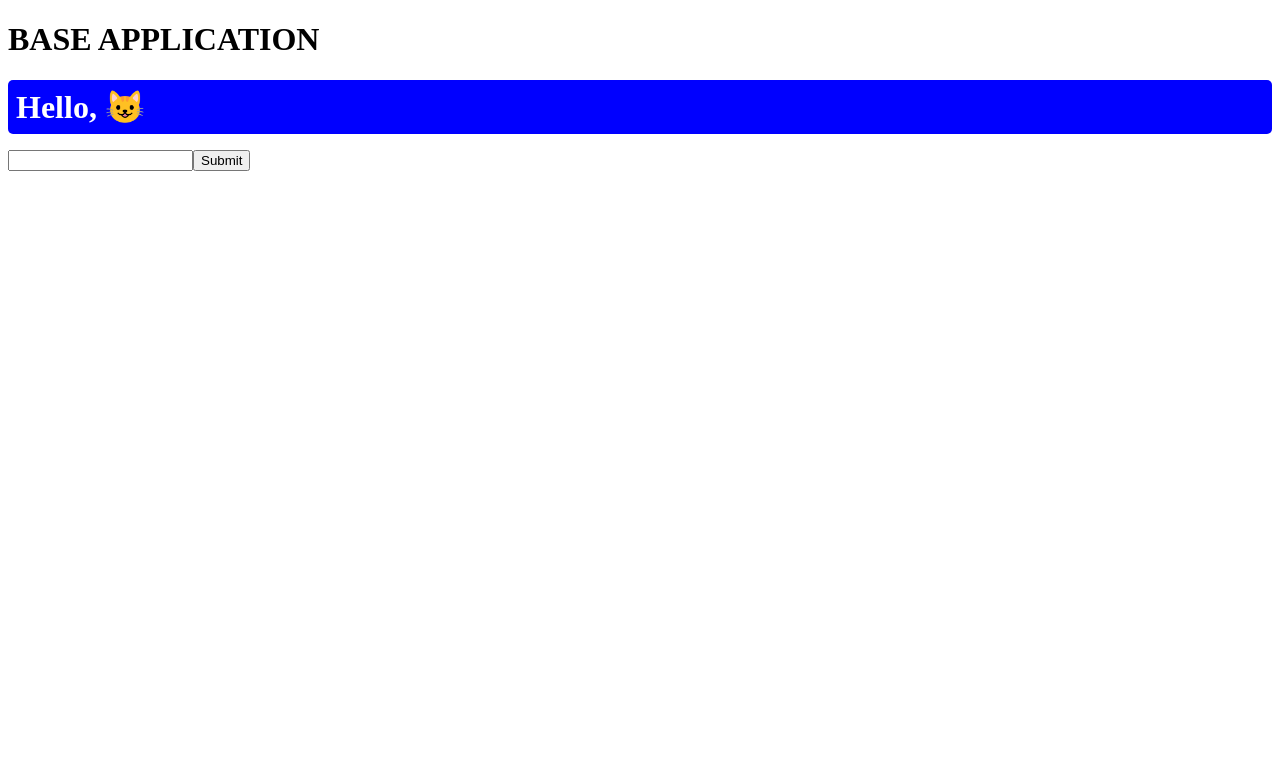
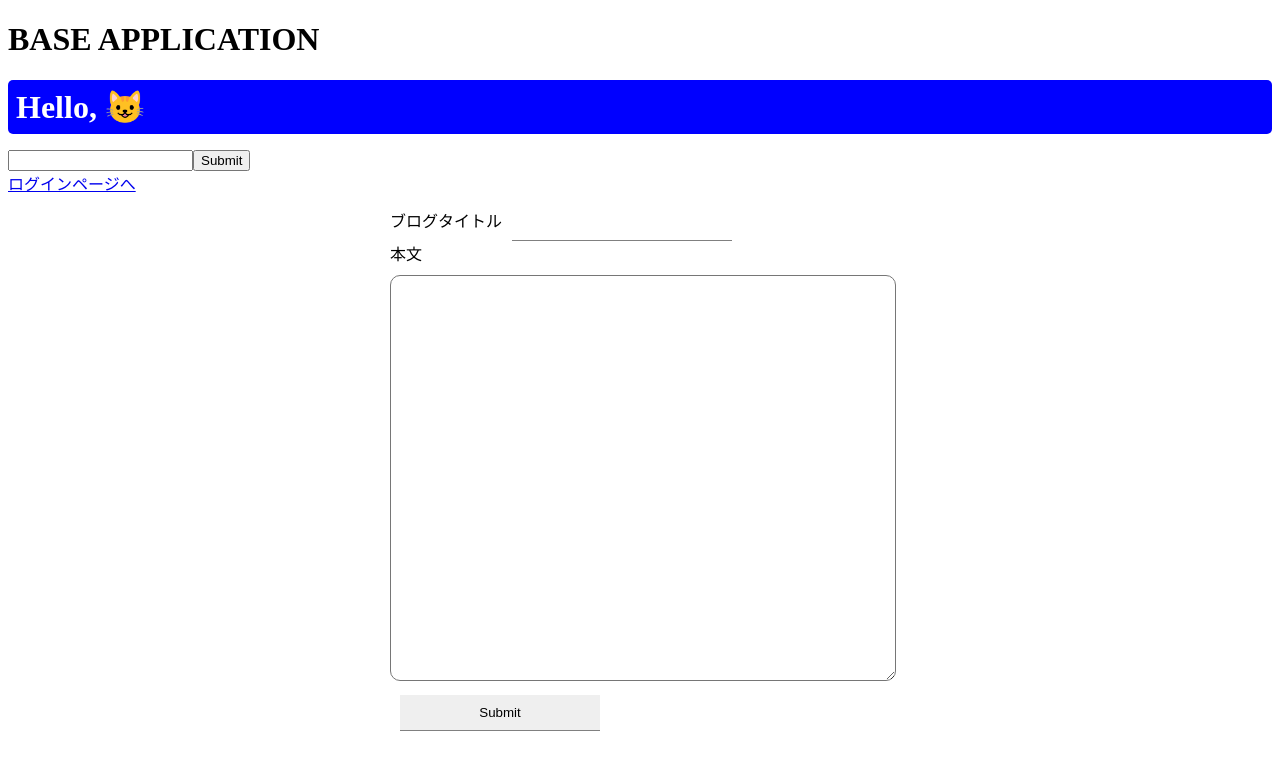
Before and after one commit to pepabo/internship-2020-webapp, a Next.js app: page / in a window 1280 px wide. Shown: the top 770 px of the page. Built offline with nearby package versions, Linux system fonts and the light colour scheme.

Commit message:
フォームコンポーネントの作成

```diff
--- /dev/null
+++ b/components/form.tsx
@@ -0,0 +1,45 @@
+import styled from 'styled-components'
+import { FormEvent, useState } from 'react'
+
+export const Form = (props: { title: string, text: string }) => {
+
+    const Form = styled.form`
+        width:500px;
+        margin:10px auto;
+    `
+    const Br = styled.br`
+        margin:20px 0 ;
+    `
+
+
+    const Input = styled.input`
+        marign-top:0px;
+        margin-left:10px;
+        border:none;
+        border-bottom:solid 1px gray;
+        padding:10px;
+        width:200px;
+    `
+
+    const Text = styled.textarea`
+        width:500px;
+        height:400px;
+        margin:10px 0;
+        font-size:20px;
+        border-radius:10px;
+    `
+
+    return (
+        <div>
+            <Form action="" method="POST">
+                <label>{props.title}</label>
+                <Input type="text" name="title" />
+                <Br />
+                <label>{props.text}</label>
+                <Text></Text>
+                <Br />
+                <Input type="submit" />
+            </Form>
+        </div >
+    )
+}
--- a/components/hello-box.tsx
+++ b/components/hello-box.tsx
@@ -22,6 +22,7 @@ export const HelloBox = () => {
     background: blue;
   `
 
+
   return (
     <div>
       <HelloDialog>Hello, {name}</HelloDialog>
--- a/pages/index.tsx
+++ b/pages/index.tsx
@@ -1,9 +1,13 @@
 import { HelloBox } from '~/components/hello-box'
+import Link from "next/link"
+import { Form } from "~/components/form"
 
 export const IndexPage = () => (
   <div>
     <h1>BASE APPLICATION</h1>
     <HelloBox />
+    <div><Link href="/login"><a>ログインページへ</a></Link></div>
+    <Form title="ブログタイトル" text="本文" />
   </div>
 )
 export default IndexPage
```
Also changed, not shown: pages/login.tsx (added, +10 -0 lines).
